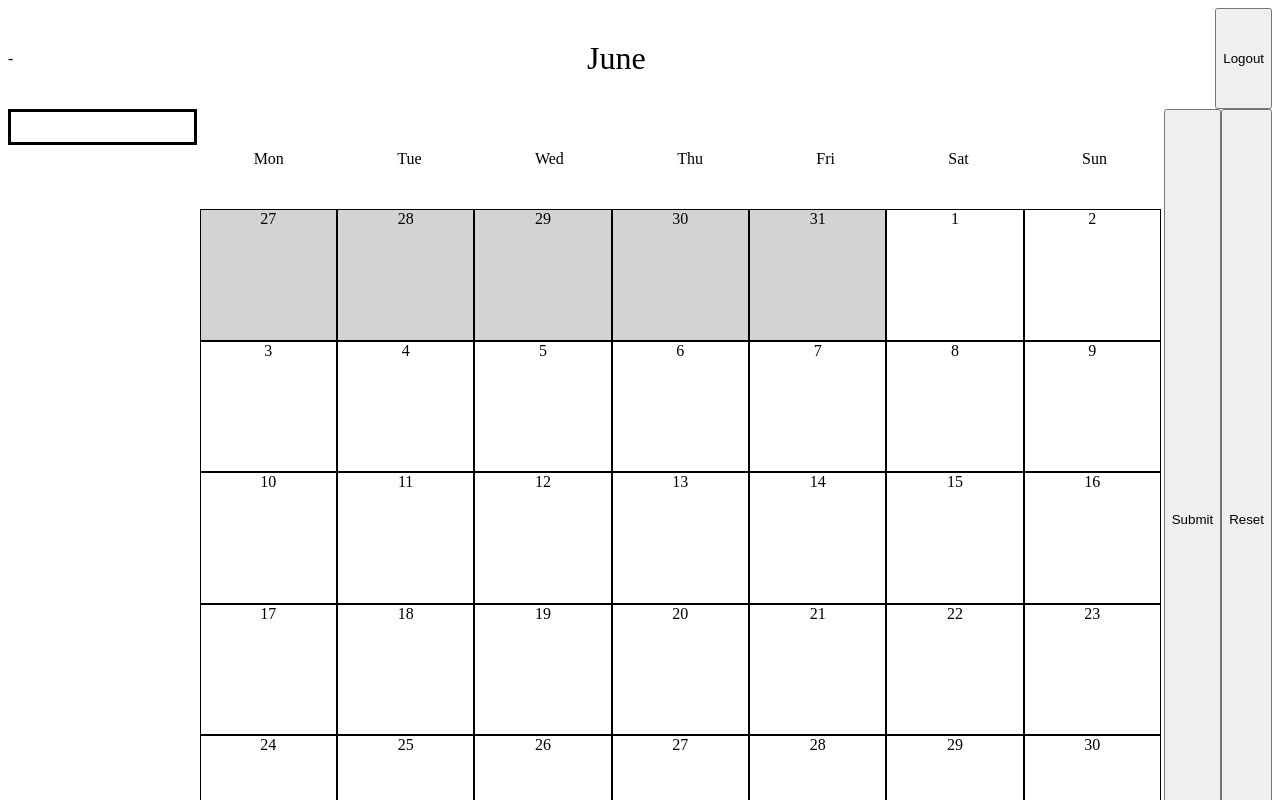
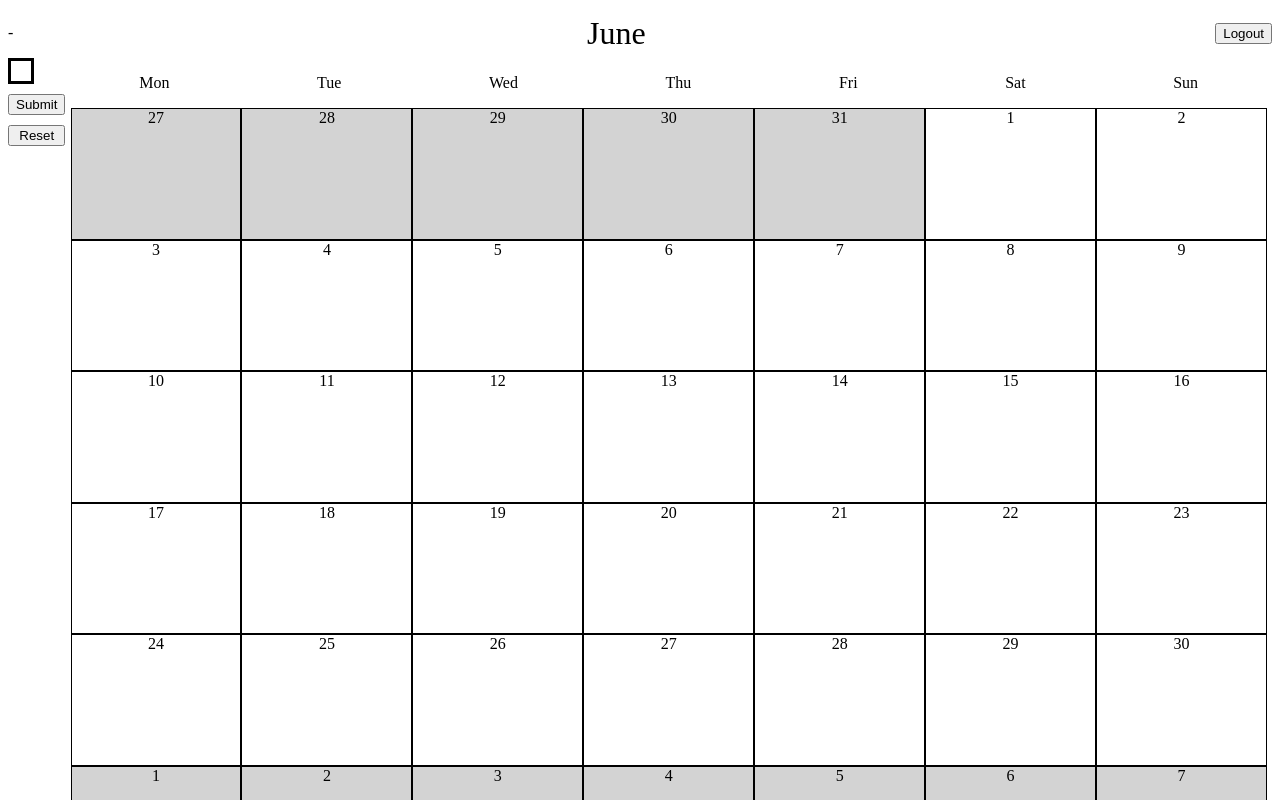
Before and after one commit to st0ppers/calendar-scheduler, a React (Create React App) app: page /calendar in a window 1280 px wide. Shown: the top 800 px of the page. Built offline with nearby package versions, Linux system fonts and the light colour scheme.

Commit message:
Move submit and reset to legend. Update legend to resize with big content. remove useless css

```diff
--- a/src/App.tsx
+++ b/src/App.tsx
@@ -1,21 +1,22 @@
-import { State } from "./state/State";
-import { observer } from "mobx-react";
-import { BrowserRouter, Route, Routes } from "react-router-dom";
-import { StateProvider } from "./internal/StateContext";
-import { PlayerRetriever } from "./retriever/PlayerRetriever";
-import { LoginRetriever } from "./retriever/LoginRetriever";
-import { Login } from "./components/login/Login";
-import { Main } from "./components/main/Main";
-import { Register } from "./components/register/Register";
+import {State} from "./state/State";
+import {observer} from "mobx-react";
+import {BrowserRouter, Route, Routes} from "react-router-dom";
+import {StateProvider} from "./internal/StateContext";
+import {PlayerRetriever} from "./retriever/PlayerRetriever";
+import {LoginRetriever} from "./retriever/LoginRetriever";
+import {Login} from "./components/login/Login";
+import {Main} from "./components/main/Main";
+import {Register} from "./components/register/Register";
+import {MockPlayerRetriever} from "./mock/MockPlayerRetriever";
+import {MockLoginRetriever} from "./mock/MockLoginRetriever";
 
 export const App = observer(() => {
-  const playerRetriever = new PlayerRetriever(
-    process.env.REACT_APP_API_URL ?? "",
-  );
-
-  const loginRetriever = new LoginRetriever(
-    process.env.REACT_APP_API_URL ?? "",
-  );
+    const playerRetriever = process.env.NODE_ENV === 'development'
+        ? new MockPlayerRetriever()
+        : new PlayerRetriever(process.env.REACT_APP_API_URL ?? "",);
+    const loginRetriever = process.env.NODE_ENV === 'development'
+        ? new MockLoginRetriever()
+        : new LoginRetriever(process.env.REACT_APP_API_URL ?? "",);
 
     const state = new State(loginRetriever, playerRetriever);
 
@@ -23,10 +24,10 @@ export const App = observer(() => {
         <StateProvider state={state}>
             <BrowserRouter>
                 <Routes>
-          <Route path="/" element={<Login />} />
-          <Route path="/calendar" element={<Main />} />
-          <Route path="/register" element={<Register />} />
-          <Route path="*" element={<Login />} />
+                    <Route path="/" element={<Login/>}/>
+                    <Route path="/calendar" element={<Main/>}/>
+                    <Route path="/register" element={<Register/>}/>
+                    <Route path="*" element={<Login/>}/>
                 </Routes>
             </BrowserRouter>
         </StateProvider>
--- a/src/components/calendar/Calendar.tsx
+++ b/src/components/calendar/Calendar.tsx
@@ -1,9 +1,7 @@
 import {observer} from "mobx-react";
 import React, {PropsWithChildren} from "react";
-import {SubmitButton} from "./SubmitButton";
 import {CalendarBox} from "./CalendarBox";
 import {CalendarHeading} from "./CalendarHeading";
-import {ResetButton} from "../ResetButton";
 
 const Wrapper = ({children}: PropsWithChildren): React.ReactElement => (
     <div
@@ -24,7 +22,5 @@ export const Calendar = observer((): React.ReactElement => (
             <CalendarHeading/>
             <CalendarBox/>
         </Wrapper>
-        <SubmitButton/>
-        <ResetButton/>
     </>
 ));
--- a/src/components/calendar/CalendarBox.tsx
+++ b/src/components/calendar/CalendarBox.tsx
@@ -1,17 +1,11 @@
-import { observer } from "mobx-react";
+import {observer} from "mobx-react";
 import React from "react";
-import { CalendarContent } from "./CalendarContent";
-import { Day } from "../../models/internal/Day";
+import {CalendarContent} from "./CalendarContent";
+import {Day} from "../../models/internal/Day";
 
-const Wrapper = ({
-  children,
-}: {
-  children: React.ReactElement;
-}): React.ReactElement => (
+const Wrapper = ({children}: { children: React.ReactElement; }): React.ReactElement => (
     <div
         style={{
-      width: "100%",
-      flexGrow: "1",
             display: "flex",
             flexWrap: "wrap",
             justifyContent: "center",
@@ -60,7 +54,7 @@ export const CalendarBox = observer((): React.ReactElement => {
         <Wrapper>
             <>
                 {currentDays.map((day, index) => {
-          return <CalendarContent key={index} index={index} day={day} />;
+                    return <CalendarContent key={index} index={index} day={day}/>;
                 })}
             </>
         </Wrapper>
--- a/src/components/calendar/CalendarHeading.tsx
+++ b/src/components/calendar/CalendarHeading.tsx
@@ -4,10 +4,7 @@ import React from "react";
 const Wrapper = ({children}: React.PropsWithChildren<{}>): React.ReactElement => (
     <div
         style={{
-            height: " 100px",
-            width: "100%",
             display: "flex",
-            alignItems: "center",
             justifyContent: "space-around"
         }}
     >
--- a/src/components/header/LogoutButton.tsx
+++ b/src/components/header/LogoutButton.tsx
@@ -9,6 +9,7 @@ export const LogoutButton = observer((): React.ReactElement => {
 
     return (
         <button
+            style={{height: "fit-content"}}
             onClick={() => {
                 loginState.logOut();
                 navigate("/login");
--- a/src/components/main/Legend.tsx
+++ b/src/components/main/Legend.tsx
@@ -2,20 +2,11 @@ import {observer} from "mobx-react";
 import React from "react";
 import {useStateContext} from "../../internal/StateContext";
 import {Player} from "../../models/internal/Player";
+import {SubmitButton} from "../calendar/SubmitButton";
+import {ResetButton} from "../ResetButton";
 
 const Wrapper = ({children}: React.PropsWithChildren<{}>): React.ReactElement => (
-    <div
-        style={{
-            borderStyle: "solid",
-            borderColor: "black",
-            width: "200px",
-            height: "fit-content",
-            padding: "15px",
-            display: "flex",
-            justifyContent: "center",
-            flexDirection: "column"
-        }}
-    >
+    <div style={{borderStyle: "solid", width: "max-content", padding: "10px"}}>
         {children}
     </div>
 );
@@ -23,17 +14,20 @@ const Wrapper = ({children}: React.PropsWithChildren<{}>): React.ReactElement =>
 export const Legend = observer((): React.ReactElement => {
     const {playerState} = useStateContext();
     return (
+        <div style={{display: "flex", flexDirection: "column", gap: "10px"}}>
             <Wrapper>
-            {playerState.getPlayers.map((player: Player, index: number) => {
+                {playerState.getPlayers.map((player: Player) => {
                     return (
-                    <div key={index} style={{margin: "0 20%", display: "flex"}}>
+                        <>
                             <p>
-                            {player.name} -{"\u00A0"}
+                                {player.name} -{"\u00A0"} <span style={{color: player.color}}>{player.color}</span>
                             </p>
-                        <p style={{color: player.color}}>{player.color}</p>
-                    </div>
+                        </>
                     );
                 })}
             </Wrapper>
+            <SubmitButton/>
+            <ResetButton/>
+        </div>
     );
 });
--- a/src/components/main/TopBar.tsx
+++ b/src/components/main/TopBar.tsx
@@ -7,9 +7,9 @@ export const TopBar = observer((): React.ReactElement => {
     const month = new Date().toLocaleString("default", {month: "long"});
 
     return (
-        <div style={{display: "flex", justifyContent: "space-between"}}>
+        <div style={{display: "flex", justifyContent: "space-between", alignItems:"center"}}>
             <PlayerInfo/>
-            <p style={{fontSize: "32px"}}>{month}</p>
+            <p style={{fontSize: "32px", margin:"0"}}>{month}</p>
             <LogoutButton/>
         </div>
     );
```
Also changed, not shown: 2 other files (tests, documents, lock files or other folders). Lines whose indentation alone changed are shown as unchanged.
